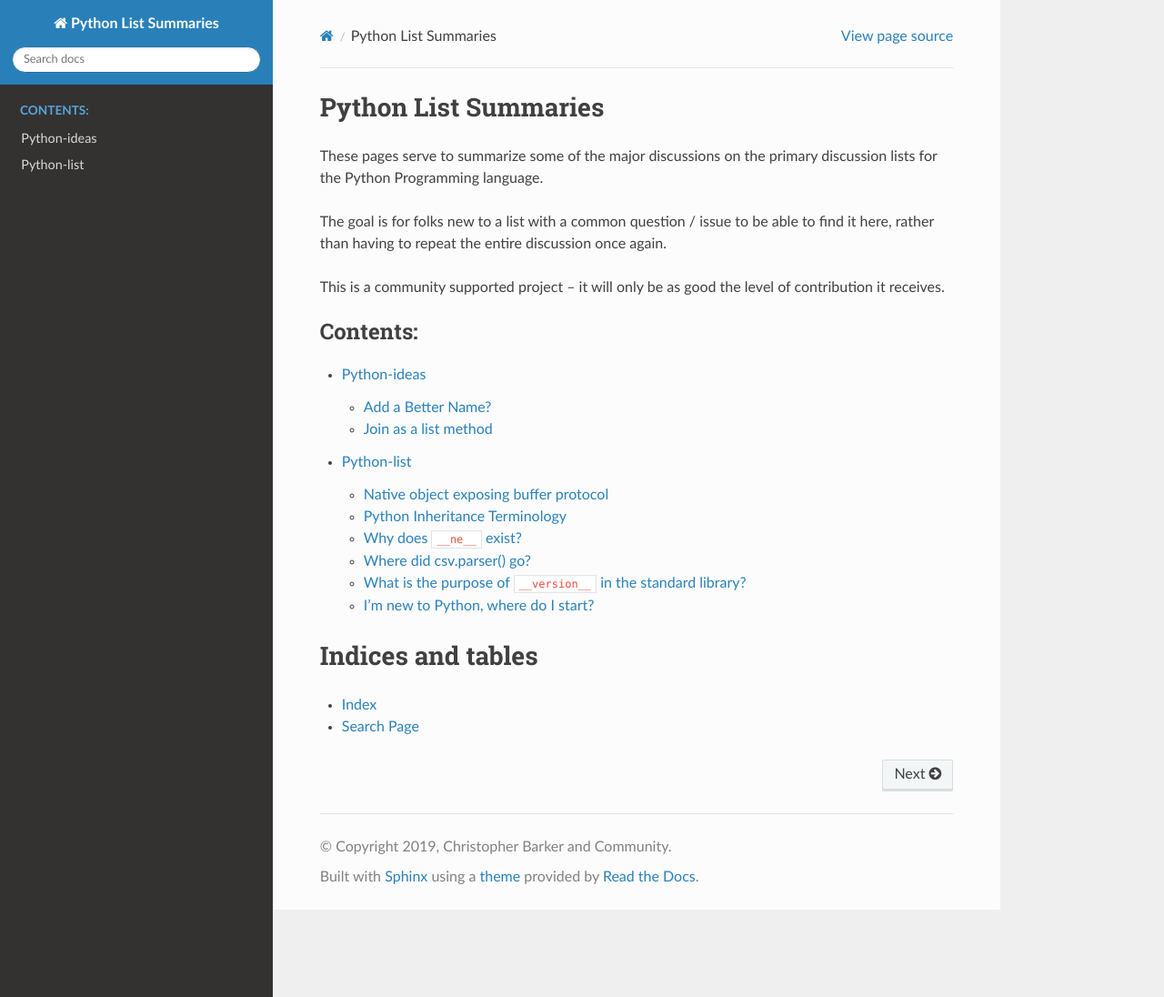
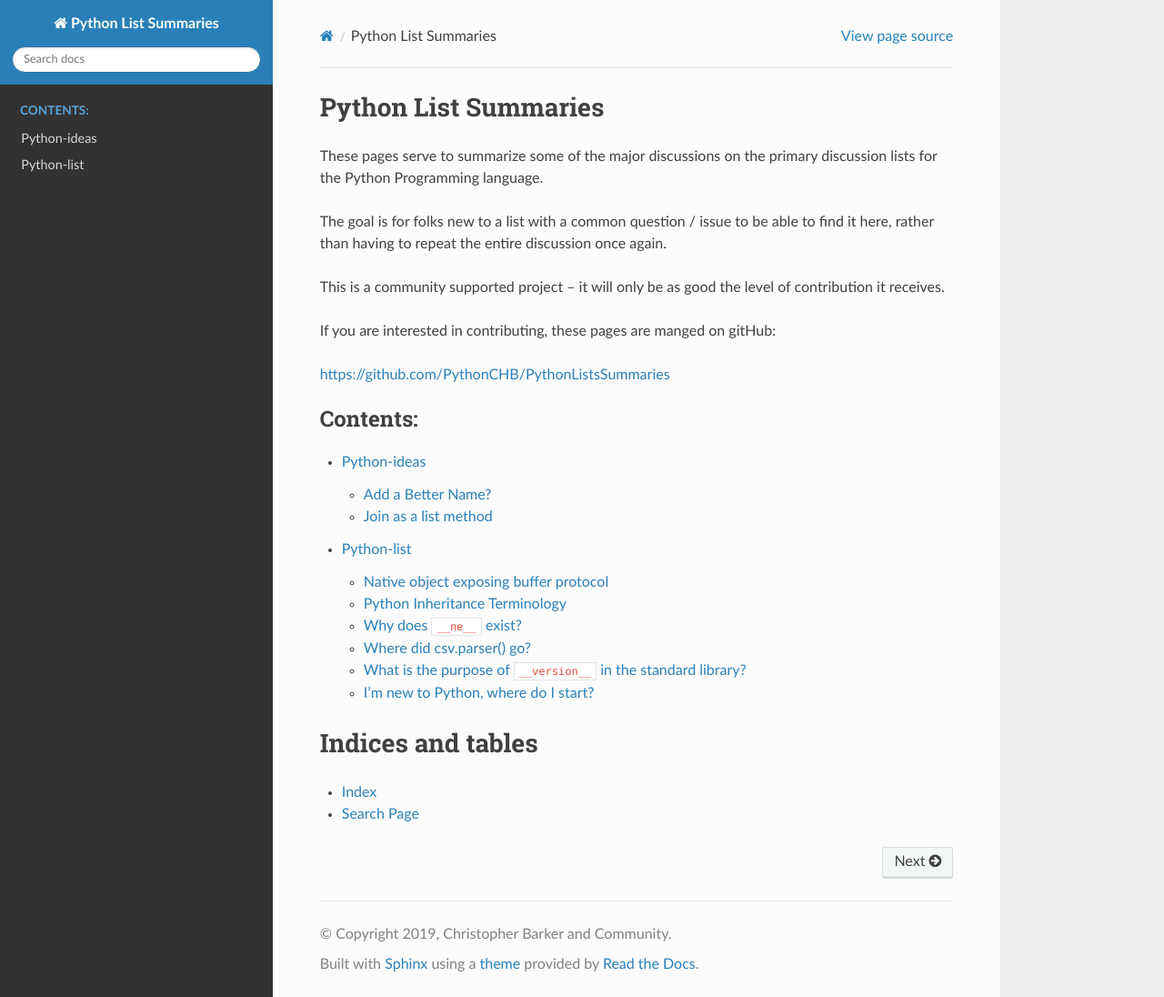
Before and after one commit to PythonCHB/PythonListsSummaries, a Sphinx documentation site: the page built from source/index.rst, in a window 1280 px wide and 1096 px high. Shown: the whole window at 91% size. Built offline with Sphinx 7.4.7 and the Read the Docs theme 2.0.0, drawn with Linux system fonts in a browser that asks for light colours.

Commit message:
added link to gitHub repo

```diff
--- a/source/index.rst
+++ b/source/index.rst
@@ -11,6 +11,10 @@ These pages serve to summarize some of the major discussions on the primary disc
 The goal is for folks new to a list with a common question / issue to be able to find it here, rather than having to repeat the entire discussion once again.
 
 This is a community supported project -- it will only be as good the level of contribution it receives.
+
+If you are interested in contributing, these pages are manged on gitHub:
+
+https://github.com/PythonCHB/PythonListsSummaries
 
 .. toctree::
    :maxdepth: 2
```
